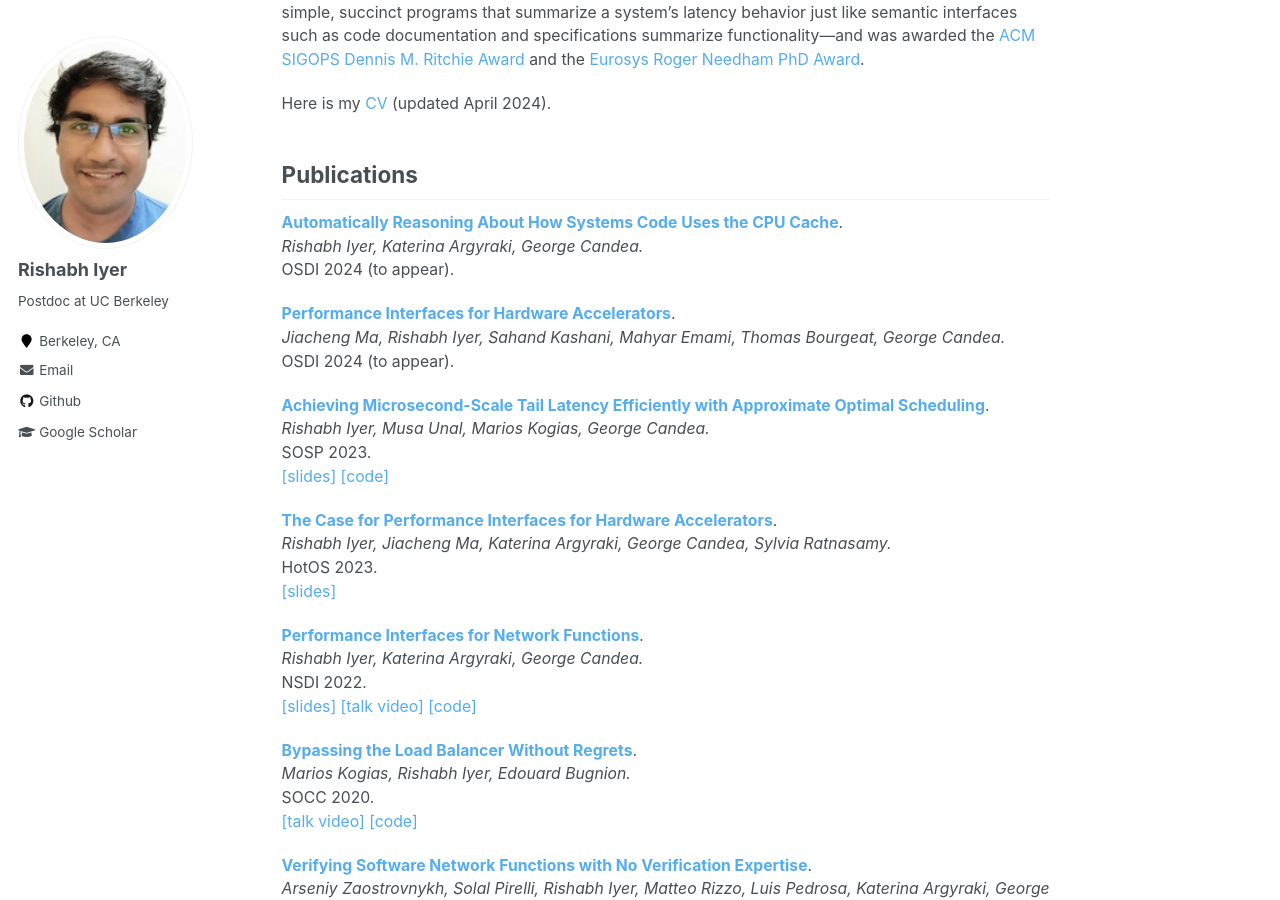
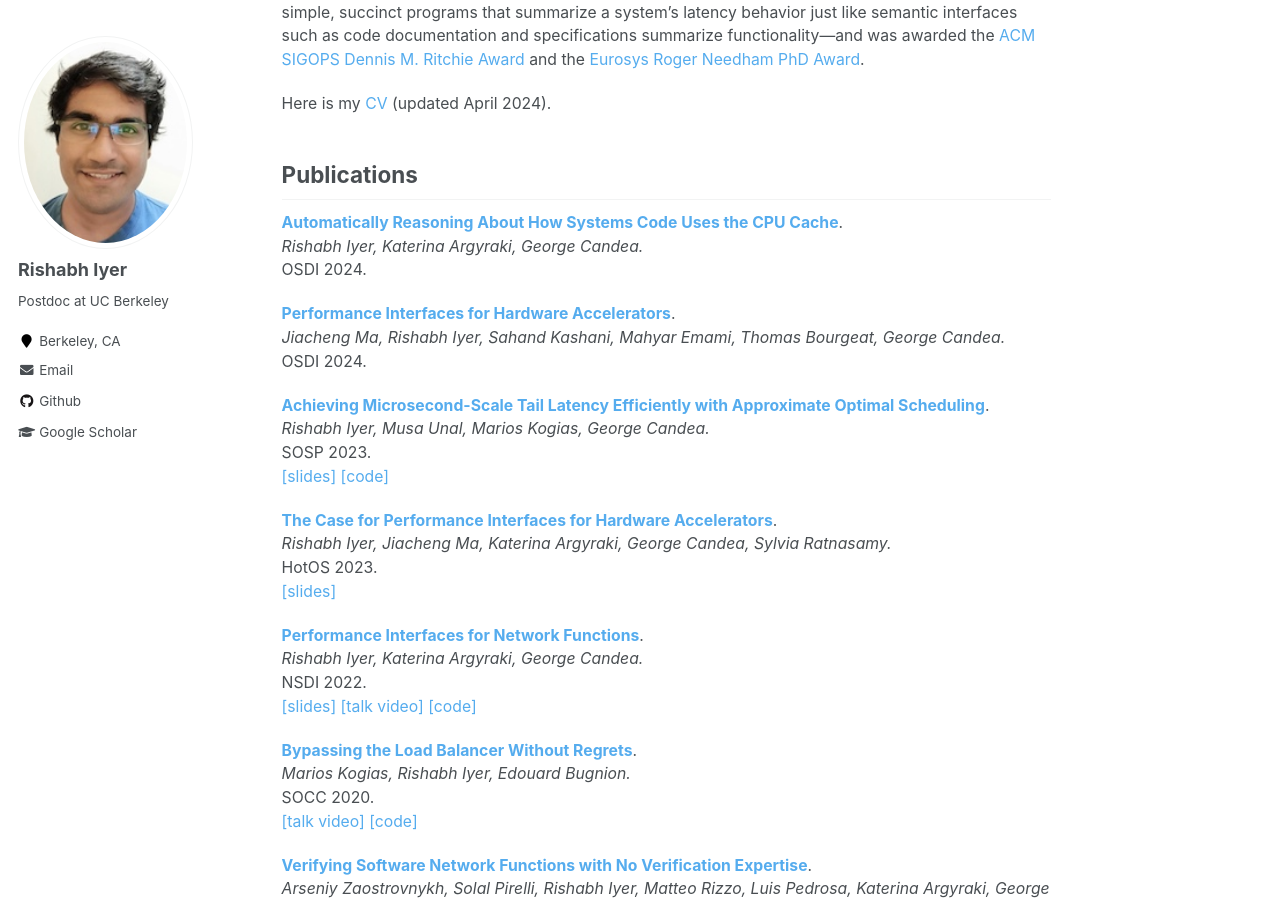
Before and after one commit to rishabh246/rishabh246.github.io, a Jekyll site: the page built from _pages/about.md, in a window 1280 px wide and 900 px high, scrolled down 369 px. Built offline with Jekyll 4.4.1, drawn with Linux system fonts in a browser that asks for light colours.

```diff
--- a/_pages/about.md
+++ b/_pages/about.md
@@ -20,11 +20,11 @@ Publications
 
 **[Automatically Reasoning About How Systems Code Uses the CPU Cache](/files/cfar.pdf)**.
 _Rishabh Iyer, Katerina Argyraki, George Candea._ <br>
-OSDI 2024 (to appear).
+OSDI 2024.
 
 **[Performance Interfaces for Hardware Accelerators](/files/lpn.pdf)**.
 _Jiacheng Ma, Rishabh Iyer, Sahand Kashani, Mahyar Emami, Thomas Bourgeat, George Candea._<br>
-OSDI 2024 (to appear).
+OSDI 2024.
 
 **[Achieving Microsecond-Scale Tail Latency Efficiently with Approximate Optimal Scheduling](/files/concord.pdf)**.
 _Rishabh Iyer, Musa Unal, Marios Kogias, George Candea._<br>
```
Also changed, not shown: 1 other file.
